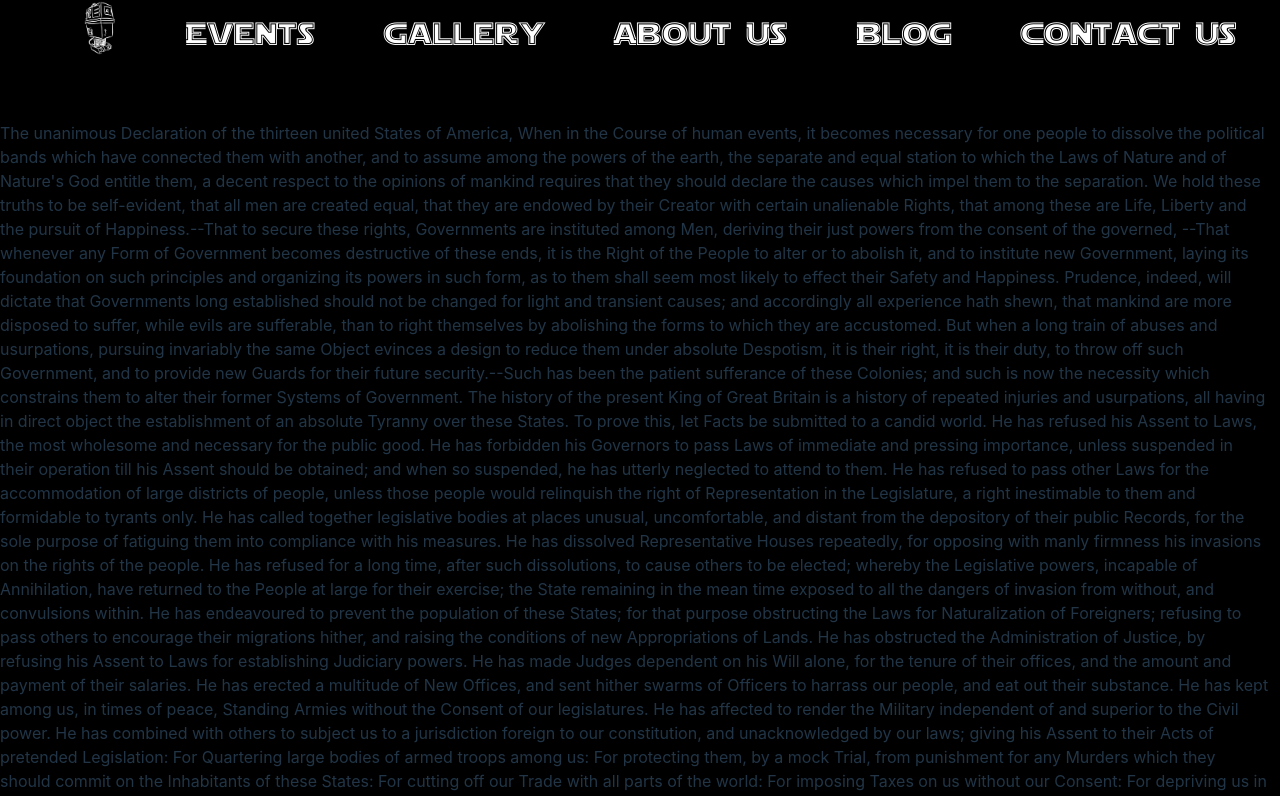
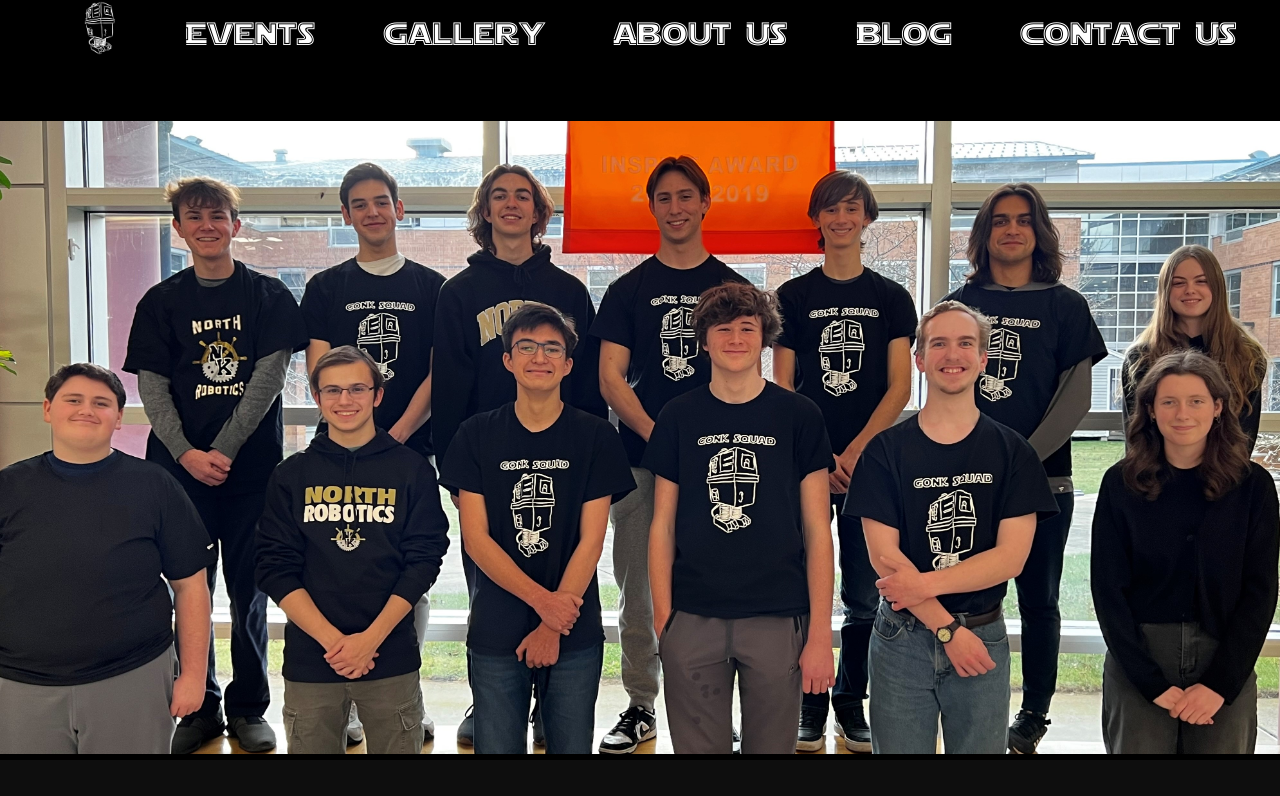
Before and after one commit to gonksquad/gonksquad, a React (Vite) app: page / in a window 1280 px wide. Shown: the part 739-1535 px from the top of the page. Built offline with nearby package versions, Linux system fonts and the light colour scheme.

Commit message:
remove typingparagraph

```diff
--- a/src/App.tsx
+++ b/src/App.tsx
@@ -2,7 +2,7 @@ import "./App.css";
 // import Section from "./section";
 import "./fonts/SFDistantGalaxy.ttf";
 import { useEffect } from "react";
-import TypingParagraph from "./typingparagraph";
+// import TypingParagraph from "./typingparagraph";
 // import Events from "./events.tsx";
 // import CodeBlock from "./codeblock.tsx";
 
@@ -123,7 +123,7 @@ function App() {
         ></Section>
       </div> */}
 
-      <TypingParagraph />
+      {/* <TypingParagraph /> */}
 
       <img style={{ width: "100%" }} src="/teamcrop.jpg" alt="" />
 
```
